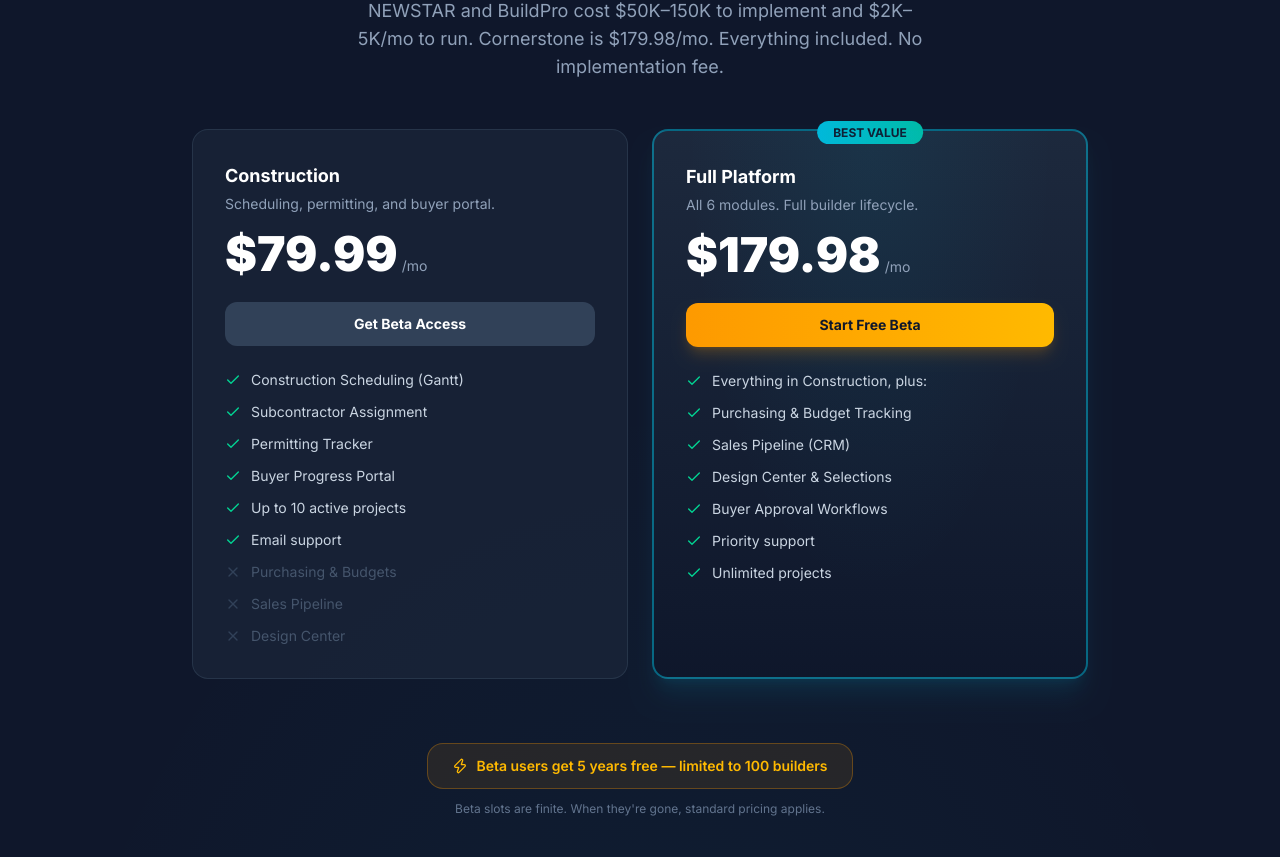
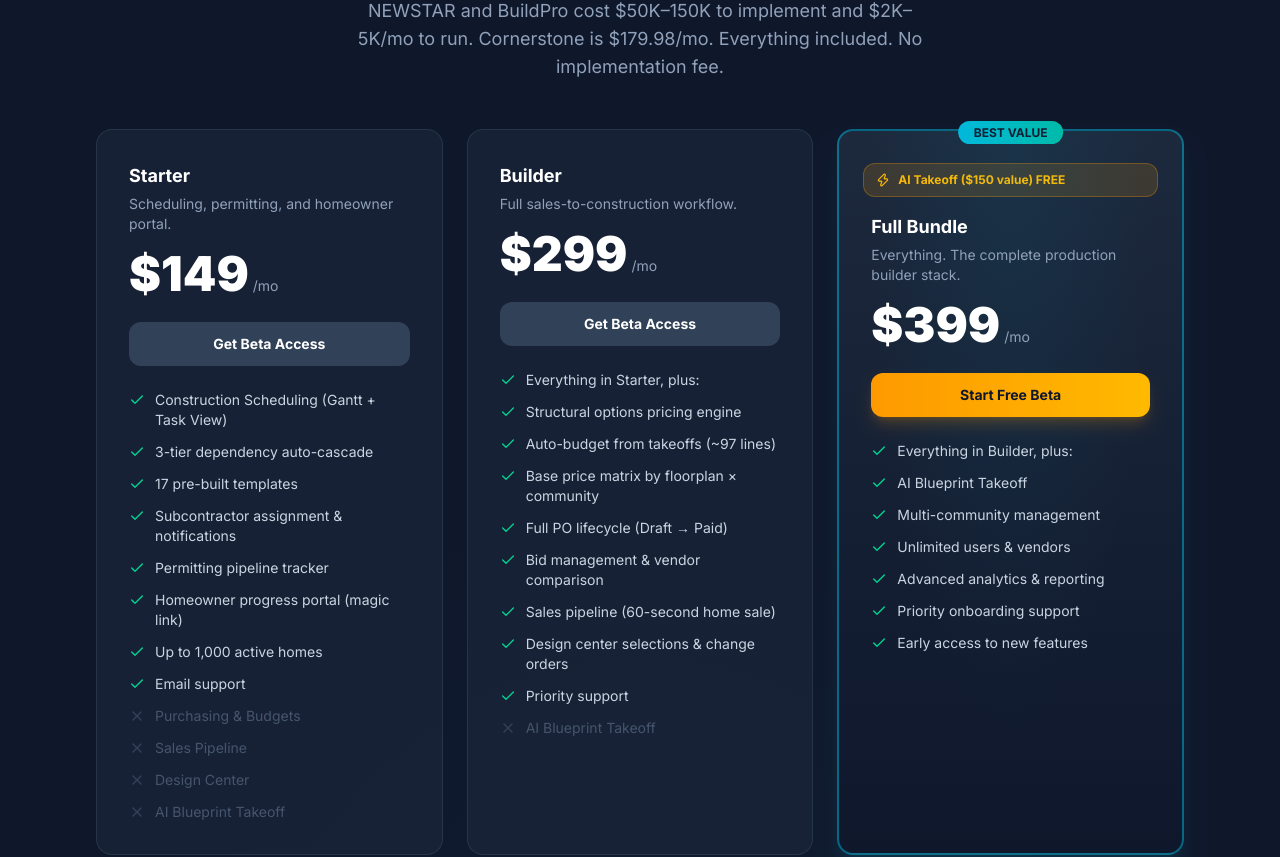
Before and after one commit to Scootermcgavin121/cornerstone-marketing-v2, a Next.js app: page / in a window 1280 px wide. Shown: the part 5455-6312 px from the top of the page. Built offline with nearby package versions, Linux system fonts and the light colour scheme.

Commit message:
feat: 3-tier pricing — Starter , Builder , Full Bundle  with AI Takeoff free

```diff
--- a/src/components/PricingSection.tsx
+++ b/src/components/PricingSection.tsx
@@ -5,38 +5,65 @@ import { Check, X, Zap } from "lucide-react";
 
 const plans = [
   {
-    name: "Construction",
-    price: "$79.99",
+    name: "Starter",
+    price: "$149",
     period: "/mo",
-    description: "Scheduling, permitting, and buyer portal.",
+    description: "Scheduling, permitting, and homeowner portal.",
     badge: null,
+    bonusBadge: null,
     features: [
-      "Construction Scheduling (Gantt)",
-      "Subcontractor Assignment",
-      "Permitting Tracker",
-      "Buyer Progress Portal",
-      "Up to 10 active projects",
+      "Construction Scheduling (Gantt + Task View)",
+      "3-tier dependency auto-cascade",
+      "17 pre-built templates",
+      "Subcontractor assignment & notifications",
+      "Permitting pipeline tracker",
+      "Homeowner progress portal (magic link)",
+      "Up to 1,000 active homes",
       "Email support",
     ],
-    notIncluded: ["Purchasing & Budgets", "Sales Pipeline", "Design Center"],
+    notIncluded: ["Purchasing & Budgets", "Sales Pipeline", "Design Center", "AI Blueprint Takeoff"],
     cta: "Get Beta Access",
     ctaHref: "/beta",
     highlight: false,
   },
   {
-    name: "Full Platform",
-    price: "$179.98",
+    name: "Builder",
+    price: "$299",
     period: "/mo",
-    description: "All 6 modules. Full builder lifecycle.",
+    description: "Full sales-to-construction workflow.",
+    badge: null,
+    bonusBadge: null,
+    features: [
+      "Everything in Starter, plus:",
+      "Structural options pricing engine",
+      "Auto-budget from takeoffs (~97 lines)",
+      "Base price matrix by floorplan × community",
+      "Full PO lifecycle (Draft → Paid)",
+      "Bid management & vendor comparison",
+      "Sales pipeline (60-second home sale)",
+      "Design center selections & change orders",
+      "Priority support",
+    ],
+    notIncluded: ["AI Blueprint Takeoff"],
+    cta: "Get Beta Access",
+    ctaHref: "/beta",
+    highlight: false,
+  },
+  {
+    name: "Full Bundle",
+    price: "$399",
+    period: "/mo",
+    description: "Everything. The complete production builder stack.",
     badge: "BEST VALUE",
+    bonusBadge: "AI Takeoff ($150 value) FREE",
     features: [
-      "Everything in Construction, plus:",
-      "Purchasing & Budget Tracking",
-      "Sales Pipeline (CRM)",
-      "Design Center & Selections",
-      "Buyer Approval Workflows",
-      "Priority support",
-      "Unlimited projects",
+      "Everything in Builder, plus:",
+      "AI Blueprint Takeoff",
+      "Multi-community management",
+      "Unlimited users & vendors",
+      "Advanced analytics & reporting",
+      "Priority onboarding support",
+      "Early access to new features",
     ],
     notIncluded: [],
     cta: "Start Free Beta",
@@ -76,7 +103,7 @@ export function PricingSection() {
         </div>
 
         {/* Plans */}
-        <div className="grid grid-cols-1 md:grid-cols-2 gap-6 mb-16 max-w-4xl mx-auto">
+        <div className="grid grid-cols-1 md:grid-cols-3 gap-6 mb-16 max-w-6xl mx-auto">
           {plans.map((plan) => (
             <div
               key={plan.name}
@@ -91,6 +118,14 @@ export function PricingSection() {
                   <span className="px-4 py-1 text-xs font-bold rounded-full bg-gradient-to-r from-cyan-500 to-teal-500 text-slate-900">
                     {plan.badge}
                   </span>
+                </div>
+              )}
+              {(plan as {bonusBadge?: string}).bonusBadge && (
+                <div className="mb-4 -mx-2">
+                  <div className="flex items-center gap-2 px-3 py-2 rounded-xl bg-amber-500/15 border border-amber-500/30">
+                    <Zap className="w-3.5 h-3.5 text-amber-400 flex-shrink-0" />
+                    <span className="text-xs font-bold text-amber-400">{(plan as {bonusBadge?: string}).bonusBadge}</span>
+                  </div>
                 </div>
               )}
 
```
